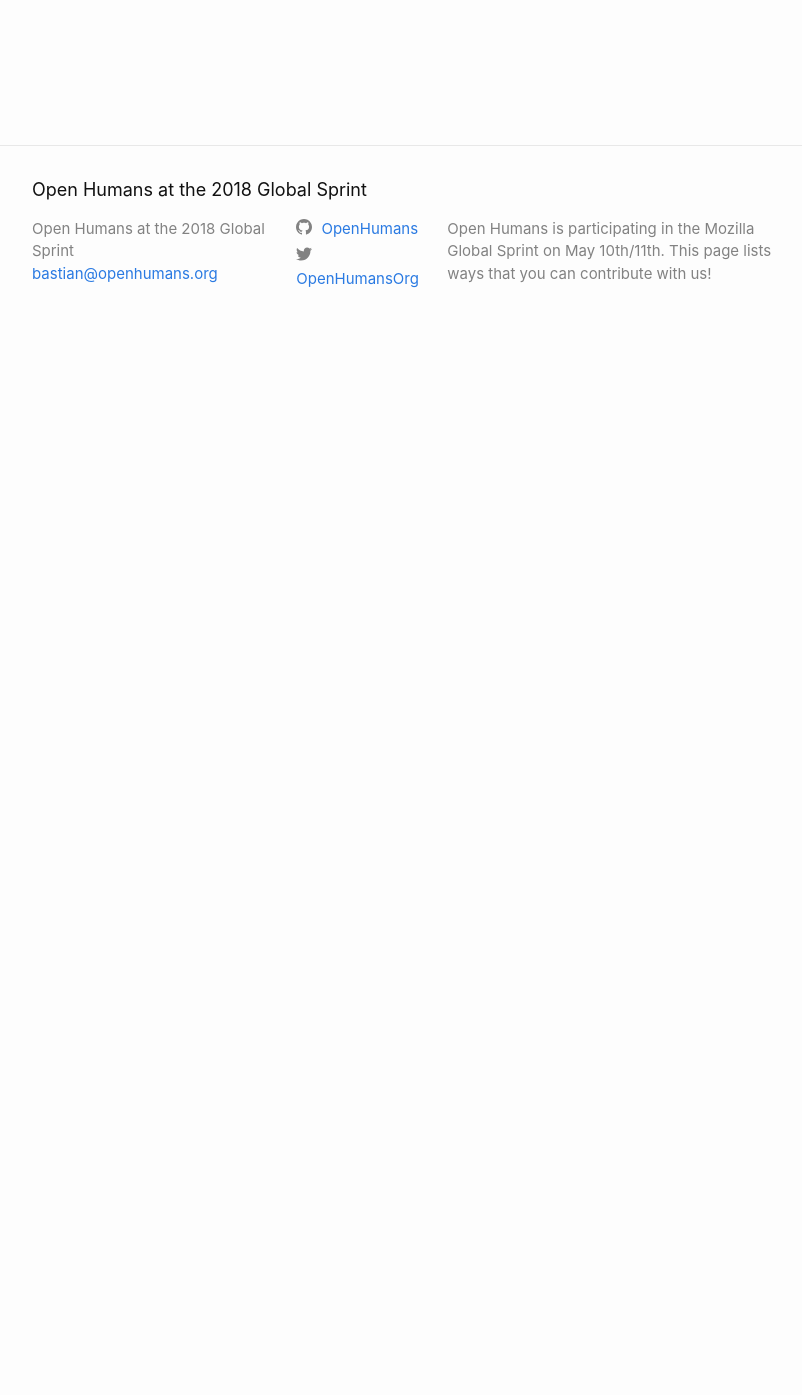
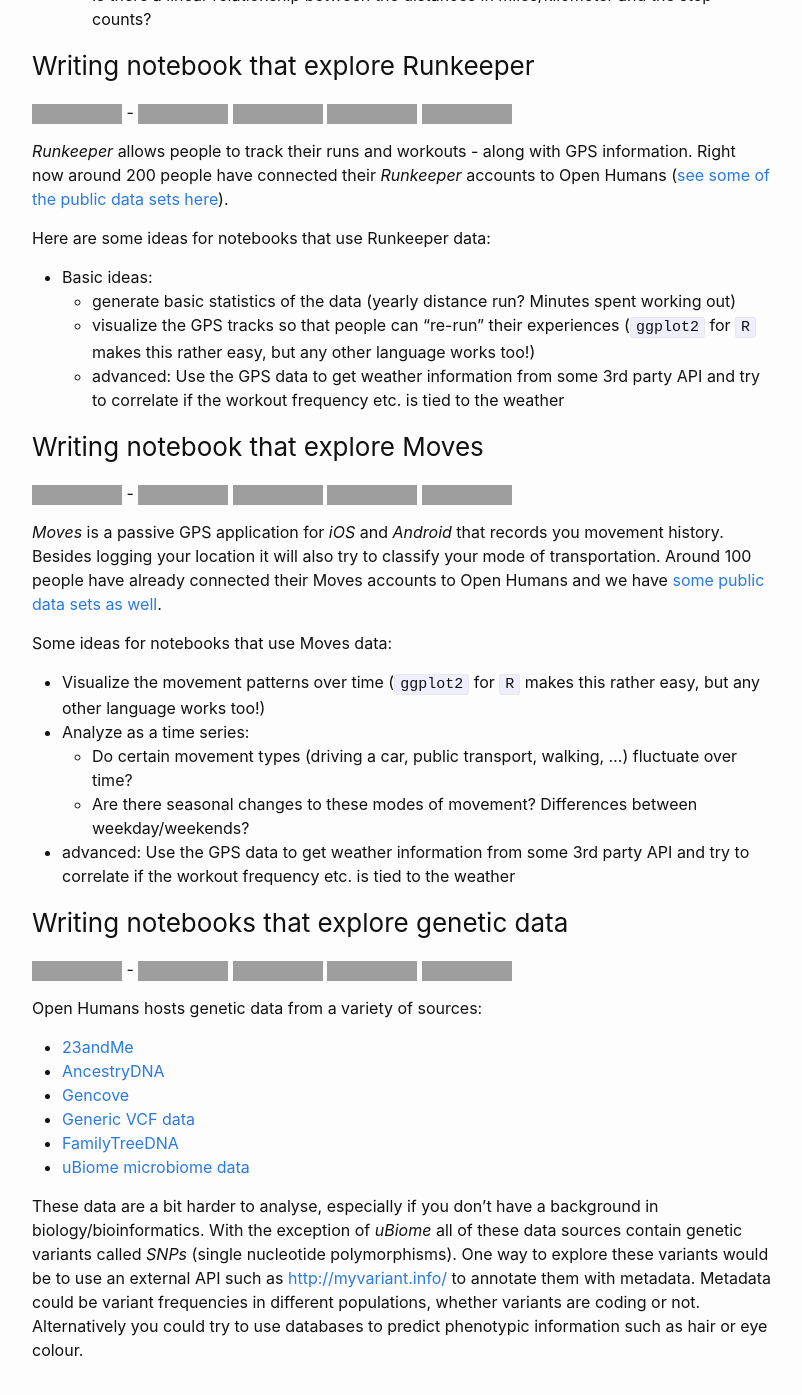
Before and after one commit to OpenHumans/globalsprint-2018, a Jekyll site: the page built from _posts/2018-05-03-welcome-to-jekyll.markdown, in a window 1280 px wide and 1400 px high, scrolled down 1050 px. Shown: the top 1395 px of the window, without its empty margins (238-1040 px from the left). Built offline with Jekyll 4.4.1, drawn with Linux system fonts in a browser that asks for light colours; some of the changed text lies outside the part shown; grey boxes are pictures that could not be loaded.

Commit message:
add notebook project ideas

```diff
--- a/_posts/2018-05-03-welcome-to-jekyll.markdown
+++ b/_posts/2018-05-03-welcome-to-jekyll.markdown
@@ -32,25 +32,83 @@ It could *"just"* be plotting some of the data that people have in their Open Hu
 accounts. Or it could be a more complex task that correlates data sources, makes use
 of external APIs etc. It's completely up to you.
 
+All the ideas here are just some suggestions to get your own creativity going. 😊
+
+## Extend existing notebooks
+![](https://img.shields.io/badge/difficulty-easy-brightgreen.svg) -
+![](https://img.shields.io/badge/difficulty-intermediate-yellow.svg)
+![](https://img.shields.io/badge/language-Python-blue.svg)
+![](https://img.shields.io/badge/language-R-blue.svg)
+
+Our [existing notebooks](https://github.com/OpenHumans/ohjh-example-notebooks) explore
+data from **Fitbit**, **Apple Healthkit** and **Twitter archives**. Some of these analyses are rather basic
+at this point.
+
+If you have an interest in extending these notebooks - or are inspired to write your own analyses for these data types -
+please go ahead. Some potential ideas:
+
+- Extend the Twitter sentiment analysis to:
+  - Which emoji are most often used with the top-people a person replies to?
+  - Are there changes in tweets between weekdays & weekends?
+- Extend Fitbit/HealthKit:
+  - Is there a clear correlation between elevation gains/flights climbed and step counts?
+  - Is there a linear relationship between the distances in miles/kilometer and the step counts?
 
 
-## Write a notebook that explores Runkeeper
+
+### Writing notebook that explore Runkeeper
 ![](https://img.shields.io/badge/difficulty-easy-brightgreen.svg) -
 ![](https://img.shields.io/badge/difficulty-intermediate-yellow.svg)
 ![](https://img.shields.io/badge/language-Python-blue.svg)
 ![](https://img.shields.io/badge/language-R-blue.svg)
 ![](https://img.shields.io/badge/language-Julia-blue.svg)
 
-## Write a notebook that explores Moves
+*Runkeeper* allows people to track their runs and workouts - along with GPS
+information. Right now around 200 people have connected their *Runkeeper*
+accounts to Open Humans ([see some of the public data sets here](https://www.openhumans.org/api/public-data/?source=direct-sharing-140)).
+
+Here are some ideas for notebooks that use Runkeeper data:
+- Basic ideas:
+  - generate basic statistics of the data (yearly distance run? Minutes spent working out)
+  - visualize the GPS tracks so that people can "re-run" their experiences (`ggplot2` for `R` makes this rather easy, but any other language works too!)
+  - advanced: Use the GPS data to get weather information from some 3rd party API and try to correlate if the workout frequency etc. is tied to the weather
+
+### Writing notebook that explore Moves
 ![](https://img.shields.io/badge/difficulty-easy-brightgreen.svg) -
 ![](https://img.shields.io/badge/difficulty-intermediate-yellow.svg)
 ![](https://img.shields.io/badge/language-Python-blue.svg)
 ![](https://img.shields.io/badge/language-R-blue.svg)
 ![](https://img.shields.io/badge/language-Julia-blue.svg)
 
-## Write a notebook that explores Runkeeper
-![](https://img.shields.io/badge/difficulty-easy-brightgreen.svg) -
-![](https://img.shields.io/badge/difficulty-intermediate-yellow.svg)
+*Moves* is a passive GPS application for *iOS* and *Android* that records you movement history.
+Besides logging your location it will also try to classify your mode of transportation.
+Around 100 people have already connected their Moves accounts to Open Humans and we have
+[some public data sets as well](https://www.openhumans.org/api/public-data/?source=direct-sharing-138).
+
+Some ideas for notebooks that use Moves data:
+- Visualize the movement patterns over time (`ggplot2` for `R` makes this rather easy, but any other language works too!)
+- Analyze as a time series:
+  - Do certain movement types (driving a car, public transport, walking, …) fluctuate over time?
+  - Are there seasonal changes to these modes of movement? Differences between weekday/weekends?
+- advanced: Use the GPS data to get weather information from some 3rd party API and try to correlate if the workout frequency etc. is tied to the weather
+
+### Writing notebooks that explore genetic data
+![](https://img.shields.io/badge/difficulty-intermediate-yellow.svg) -
+![](https://img.shields.io/badge/difficulty-hard-red.svg)
 ![](https://img.shields.io/badge/language-Python-blue.svg)
 ![](https://img.shields.io/badge/language-R-blue.svg)
 ![](https://img.shields.io/badge/language-Julia-blue.svg)
+
+Open Humans hosts genetic data from a variety of sources:
+- [23andMe](https://www.openhumans.org/activity/23andme-upload/)
+- [AncestryDNA](https://www.openhumans.org/activity/ancestrydna-upload/)
+- [Gencove](https://www.openhumans.org/activity/gencove/)
+- [Generic VCF data](https://www.openhumans.org/activity/genomeexome-upload/)
+- [FamilyTreeDNA](https://www.openhumans.org/activity/familytreedna-integration/)
+- [uBiome microbiome data](https://www.openhumans.org/activity/ubiome-upload/)
+
+These data are a bit harder to analyse, especially if you don't have a background in biology/bioinformatics.
+With the exception of *uBiome* all of these data sources contain genetic variants called *SNPs* (single nucleotide polymorphisms).
+One way to explore these variants would be to use an external API such as [http://myvariant.info/](http://myvariant.info/) to
+annotate them with metadata. Metadata could be variant frequencies in different populations, whether variants are coding or not.
+Alternatively you could try to use databases to predict phenotypic information such as hair or eye colour.
```
